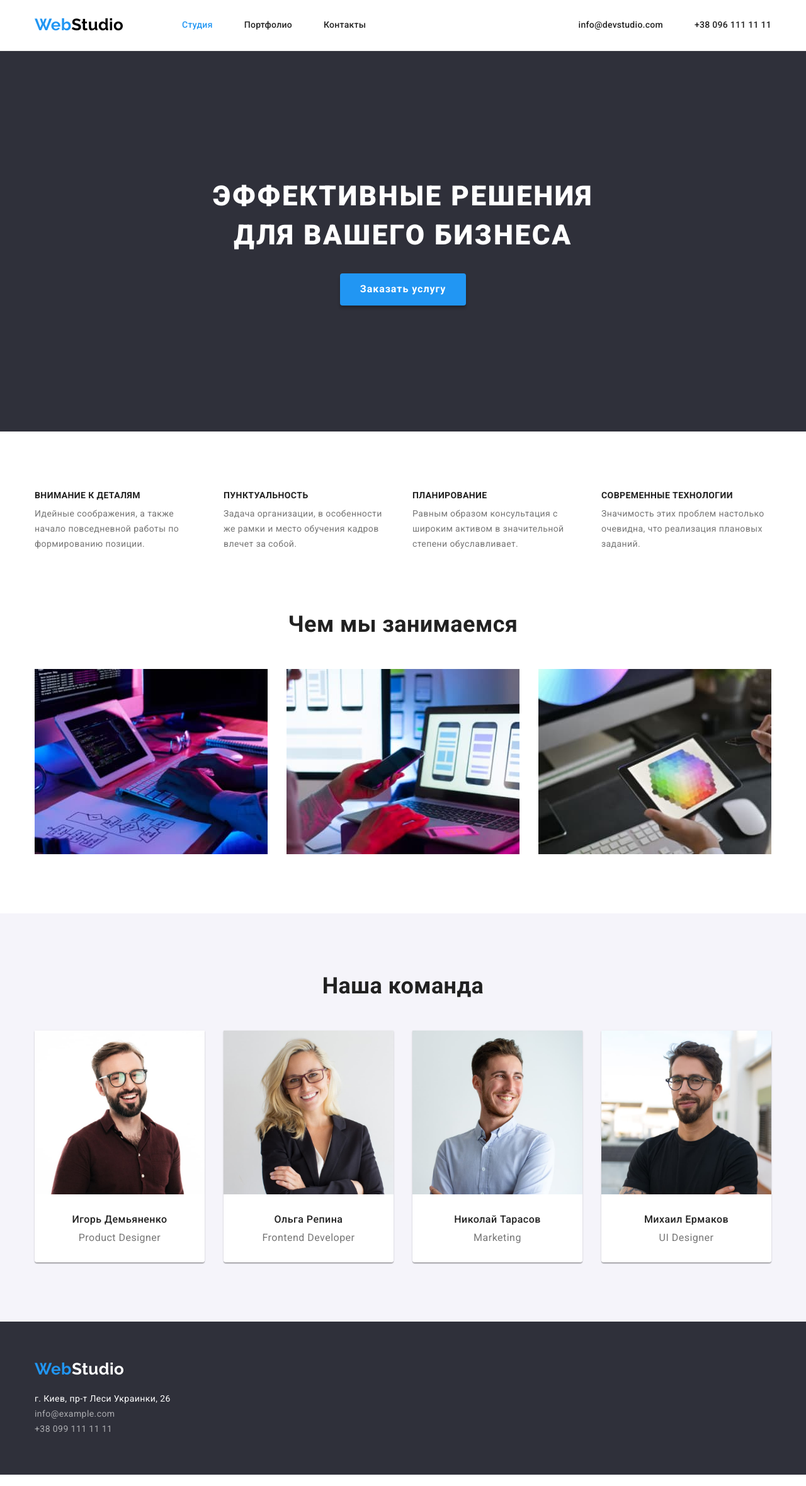
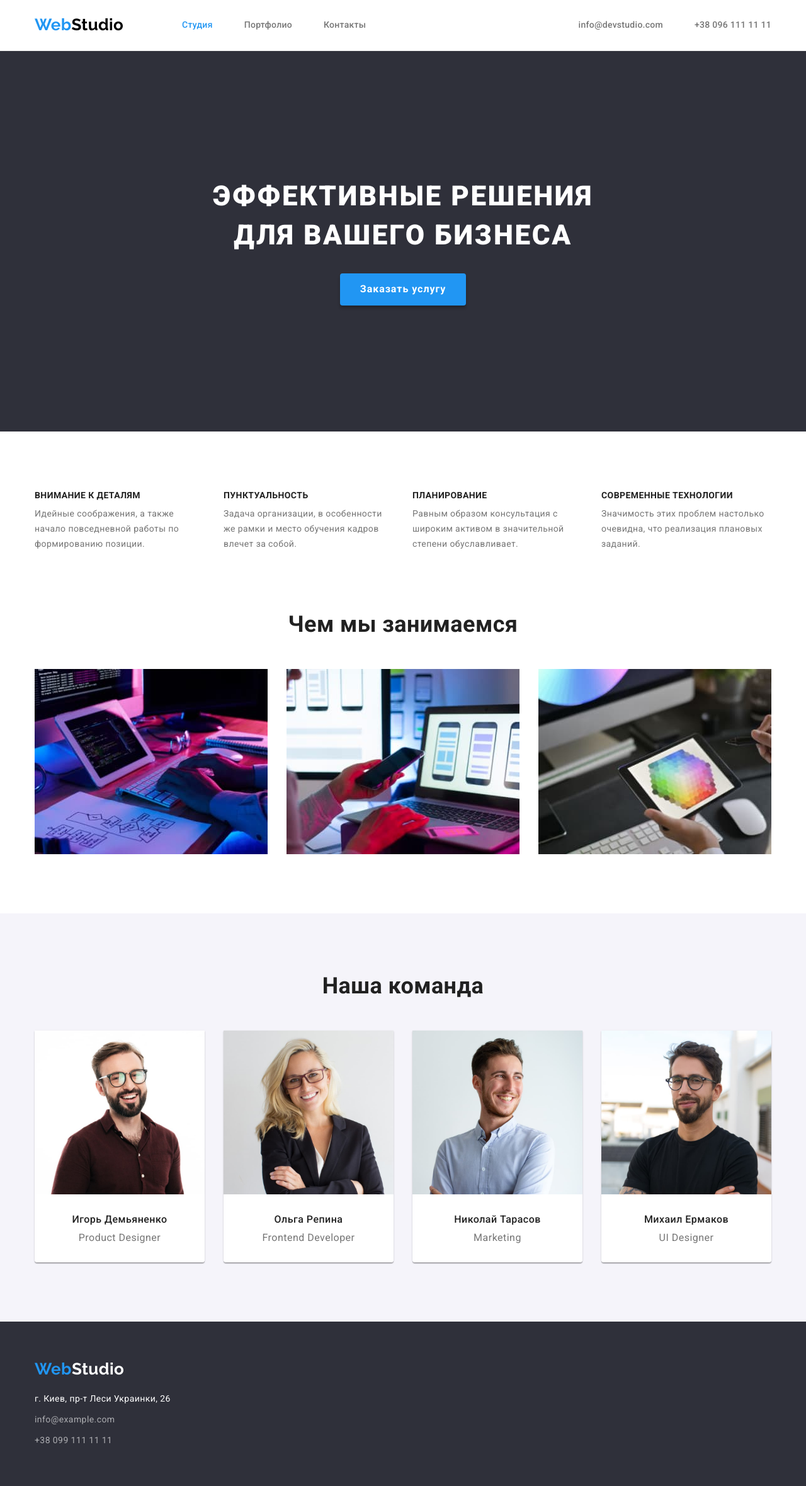
Before and after one commit to Yuliia-Kyivska/goit-markup-hw-03, a plain HTML site: page index.html in a window 1280 px wide. Shown: the whole page at 63% size. Drawn offline with nearby package versions, Linux system fonts and the light colour scheme.

Commit message:
link  grey-color and margin-bottom

```diff
--- a/css/styles.css
+++ b/css/styles.css
@@ -49,7 +49,7 @@ img {
 
 .link {
   text-decoration: none;
-  color: var(--color-dark);
+  color: var(--grey-color);
 }
 
 .list {
@@ -246,7 +246,9 @@ body {
     margin: 0;
 }
 
-
+h3.team-title{
+  margin-bottom: 10px;
+}
 .team-specialist,
 .team-title {
   font-size: 16px;
@@ -367,6 +369,8 @@ body {
   font-style: inherit;
 }
 .address-list{
+  display: flex;
+  flex-direction: column;
   gap: 9px;
 }
 .address-link {
```
